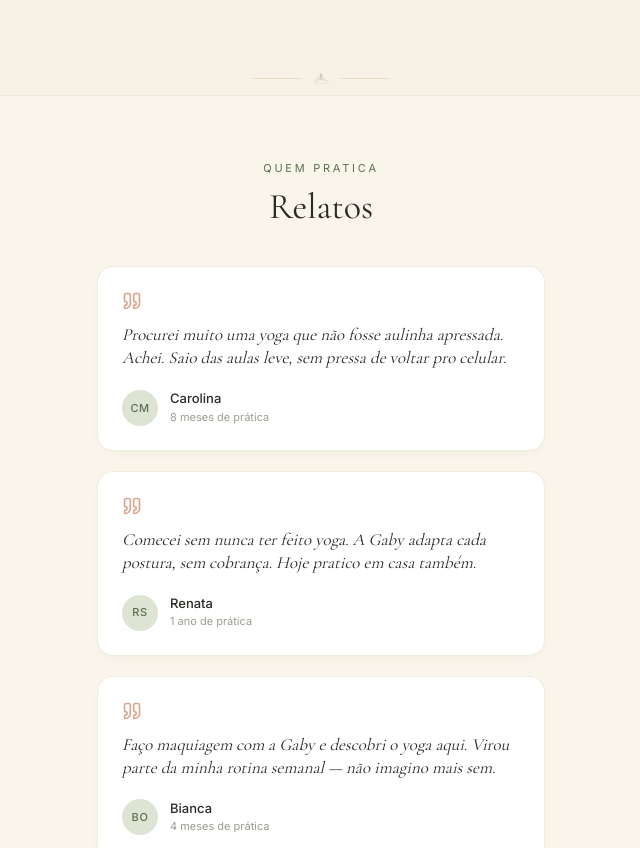
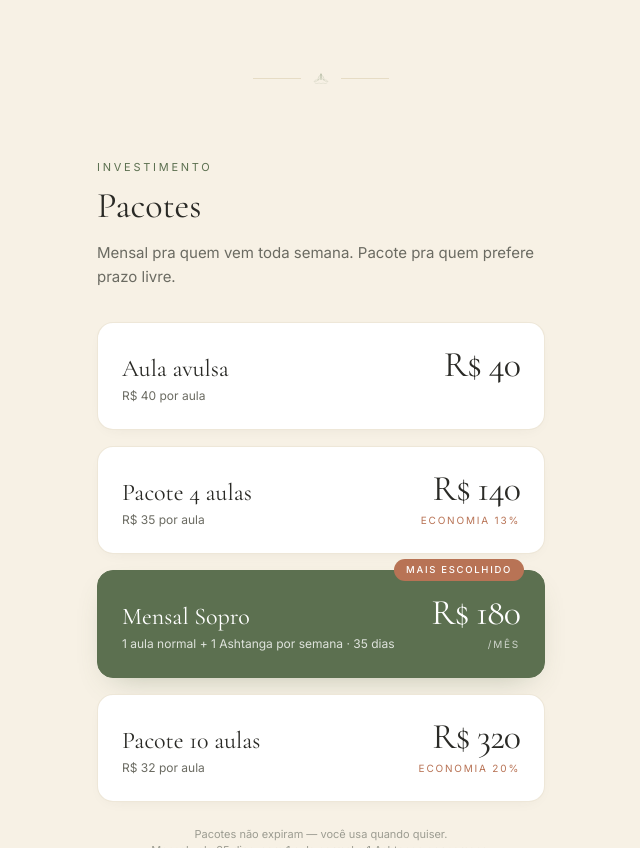
Before and after one commit to SiteupAgencia/gabyarbter-link, a Next.js app: page /yoga in a window 1280 px wide. Shown: the part 1952-2800 px from the top of the page, without its empty margins (319-959 px from the left). Built offline with nearby package versions, Linux system fonts and the light colour scheme.

Commit message:
feat(yoga): alinha pagina ao pacote de 4 aulas

```diff
--- a/app/yoga/page.tsx
+++ b/app/yoga/page.tsx
@@ -22,7 +22,7 @@ export const metadata: Metadata = {
   openGraph: {
     title: "Aulas de Yoga em Erechim/RS — Sopro",
     description:
-      "Pequenos grupos, presença antes de performance. Mensal Sopro com 4 aulas + passe livre nas quartas-feiras (Ashtanga).",
+      "Pequenos grupos, presença antes de performance. Mensal Sopro com 1 aula normal + 1 Ashtanga por semana.",
     url: "https://gabyarbter.com.br/yoga",
     images: [
       {
@@ -40,8 +40,7 @@ export const metadata: Metadata = {
 const URL_CADASTRO_SOPRO = "https://gabyarbter.com.br/sopro/cadastro";
 const URL_WHATSAPP = "https://wa.me/message/E6RZKY2Y72LEB1";
 
-// Pacotes — confirmar com a Gaby se quer manter esse esquema de desconto
-// (1 aula avulsa, e descontos progressivos em 5 e 10).
+// Ofertas disponíveis no app Sopro.
 type Pacote = {
   tipo: "avulsa" | "pacote" | "mensal";
   label: string;
@@ -55,41 +54,16 @@ type Pacote = {
 
 const PACOTES: Pacote[] = [
   { tipo: "avulsa", label: "Aula avulsa",   total: 40, aulas: 1, porAula: 40 },
-  { tipo: "pacote", label: "Pacote 10 aulas", total: 320, aulas: 10, porAula: 32 },
+  { tipo: "pacote", label: "Pacote 4 aulas", total: 140, aulas: 4, porAula: 35 },
   {
     tipo: "mensal",
     label: "Mensal Sopro",
     total: 180,
-    bonus: "4 aulas + quartas ilimitadas · 35 dias",
+    bonus: "1 aula normal + 1 Ashtanga por semana · 35 dias",
     destaque: true,
     selo: "Mais escolhido",
   },
-];
-
-// Relatos — placeholder com nomes fictícios pra Gaby substituir
-// por depoimentos reais quando tiver autorização das alunas.
-const RELATOS = [
-  {
-    texto:
-      "Procurei muito uma yoga que não fosse aulinha apressada. Achei. Saio das aulas leve, sem pressa de voltar pro celular.",
-    nome: "Carolina",
-    tempo: "8 meses de prática",
-    iniciais: "CM",
-  },
-  {
-    texto:
-      "Comecei sem nunca ter feito yoga. A Gaby adapta cada postura, sem cobrança. Hoje pratico em casa também.",
-    nome: "Renata",
-    tempo: "1 ano de prática",
-    iniciais: "RS",
-  },
-  {
-    texto:
-      "Faço maquiagem com a Gaby e descobri o yoga aqui. Virou parte da minha rotina semanal — não imagino mais sem.",
-    nome: "Bianca",
-    tempo: "4 meses de prática",
-    iniciais: "BO",
-  },
+  { tipo: "pacote", label: "Pacote 10 aulas", total: 320, aulas: 10, porAula: 32 },
 ];
 
 export default function YogaPage() {
@@ -106,7 +80,6 @@ export default function YogaPage() {
       <Separador />
       <ComoEAula />
       <Separador />
-      <Relatos />
       <Pacotes />
       <ConviteSuave />
       <ComoAgendar />
@@ -272,55 +245,6 @@ function Feature({
   );
 }
 
-/* ============ RELATOS ============ */
-function Relatos() {
-  return (
-    <section className="px-6 py-16 bg-cream-soft border-y border-sand-deep/30">
-      <div className="max-w-md mx-auto">
-        <p className="text-[11px] uppercase tracking-[0.25em] text-sage-700 mb-3 text-center">
-          Quem pratica
-        </p>
-        <h2 className="font-serif text-4xl text-ink leading-[1.05] text-center">
-          Relatos
-        </h2>
-
-        <div className="mt-10 space-y-5">
-          {RELATOS.map((r, i) => (
-            <RelatoCard key={i} {...r} />
-          ))}
-        </div>
-      </div>
-    </section>
-  );
-}
-
-function RelatoCard({
-  texto, nome, tempo, iniciais,
-}: {
-  texto: string;
-  nome: string;
-  tempo: string;
-  iniciais: string;
-}) {
-  return (
-    <article className="rounded-2xl bg-paper border border-sand-deep/40 p-6 shadow-[0_4px_18px_-12px_rgba(60,60,55,0.18)]">
-      <Quote aria-hidden className="size-5 text-terra-soft mb-3" />
-      <p className="font-serif italic text-ink text-[17px] leading-snug">
-        {texto}
-      </p>
-      <footer className="mt-5 flex items-center gap-3">
-        <div className="size-9 rounded-full bg-sage-100 text-sage-700 flex items-center justify-center text-[11px] font-medium tracking-wider">
-          {iniciais}
-        </div>
-        <div>
-          <p className="text-[13px] text-ink font-medium leading-tight">{nome}</p>
-          <p className="text-[11px] text-ink-mute mt-0.5">{tempo}</p>
-        </div>
-      </footer>
-    </article>
-  );
-}
-
 /* ============ PACOTES ============ */
 function Pacotes() {
   return (
@@ -345,7 +269,7 @@ function Pacotes() {
         <p className="mt-6 text-center text-[11px] text-ink-mute">
           Pacotes não expiram — você usa quando quiser.
           <br />
-          Mensal vale 35 dias e dá quartas livres.
+          Mensal vale 35 dias, com 1 aula normal e 1 Ashtanga por semana.
         </p>
       </div>
     </section>
@@ -456,7 +380,7 @@ function ComoAgendar() {
         <Step
           n={3}
           title="Reserva no horário que quiser"
-          desc="Vê a agenda da semana, escolhe o dia, faz check-in com 1 toque. Cancela até 2h antes que devolvemos o crédito."
+          desc="Vê a agenda da semana, escolhe o dia, faz check-in com 1 toque. Cancela até 1h antes que devolvemos o crédito."
         />
       </ol>
     </section>
--- a/lib/seo/jsonld.tsx
+++ b/lib/seo/jsonld.tsx
@@ -161,12 +161,24 @@ export const yogaStudio = {
       {
         "@type": "Offer",
         priceCurrency: "BRL",
+        price: "140.00",
+        availability: "https://schema.org/InStock",
+        itemOffered: {
+          "@type": "Service",
+          name: "Pacote de 4 aulas de yoga",
+          description: "4 aulas sem prazo de validade.",
+          provider: { "@id": `${SITE}/#gaby` },
+        },
+      },
+      {
+        "@type": "Offer",
+        priceCurrency: "BRL",
         price: "180.00",
         availability: "https://schema.org/InStock",
         itemOffered: {
           "@type": "Service",
           name: "Mensal Sopro",
-          description: "4 aulas no mês + passe livre nas quartas-feiras.",
+          description: "1 aula normal + 1 Ashtanga por semana, durante 35 dias.",
           provider: { "@id": `${SITE}/#gaby` },
         },
       },
@@ -234,11 +246,11 @@ export const yogaFaqs: FaqItem[] = [
   },
   {
     q: "Quanto custa a aula de yoga?",
-    a: "Aula avulsa: R$ 40. Pacote de 10 aulas: R$ 320 (R$ 32 por aula). Mensal Sopro: R$ 180 com 4 aulas no mês mais passe livre nas quartas-feiras (Ashtanga ilimitada).",
+    a: "Aula avulsa: R$ 40. Pacote de 4 aulas: R$ 140 (R$ 35 por aula). Pacote de 10 aulas: R$ 320 (R$ 32 por aula). Mensal Sopro: R$ 180 com 1 aula normal e 1 Ashtanga por semana.",
   },
   {
     q: "Como funciona o Mensal Sopro?",
-    a: "Por R$ 180 no mês, você usa 4 aulas (segundas) à sua escolha mais entra em todas as quartas (Ashtanga) sem limite. Vence em 35 dias após a compra.",
+    a: "Por R$ 180, você pode reservar 1 aula normal e 1 Ashtanga por semana. As vagas da semana não acumulam e o plano vence 35 dias após a compra.",
   },
   {
     q: "As aulas têm muitas pessoas?",
```
